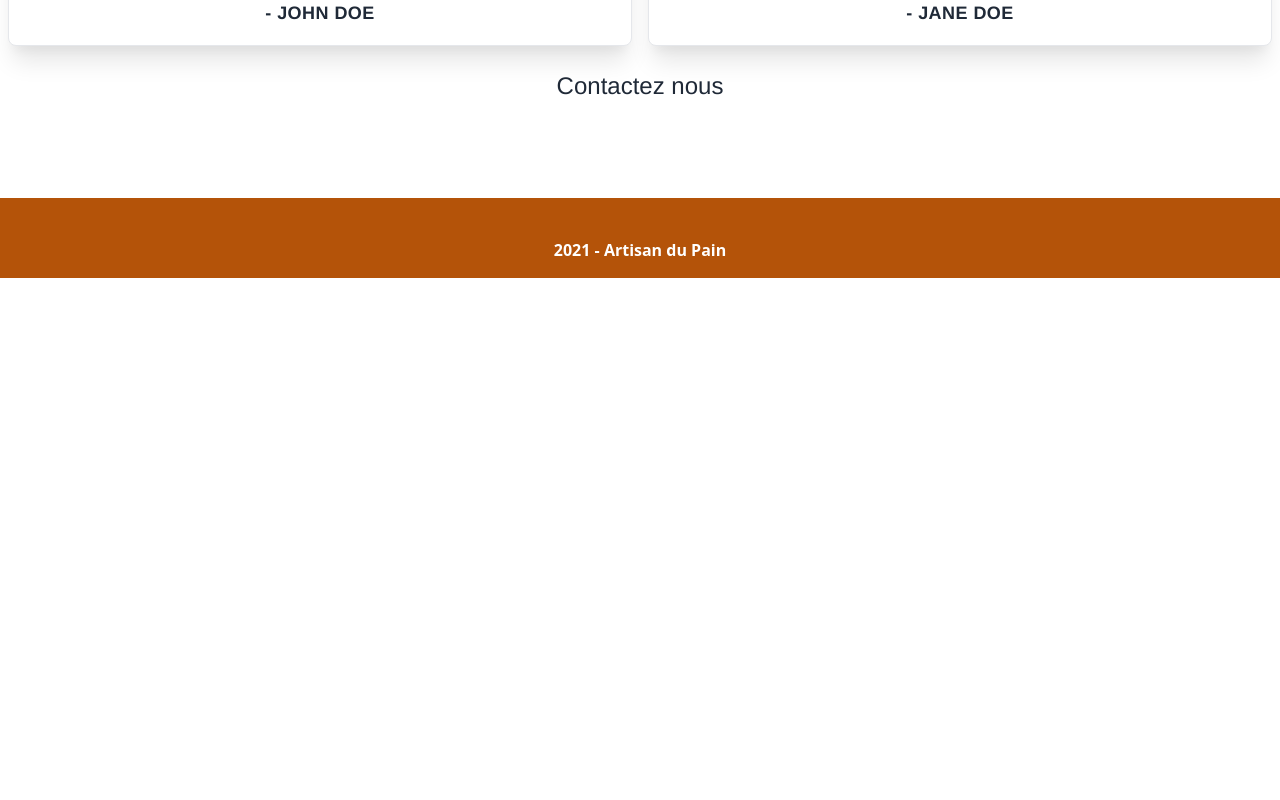
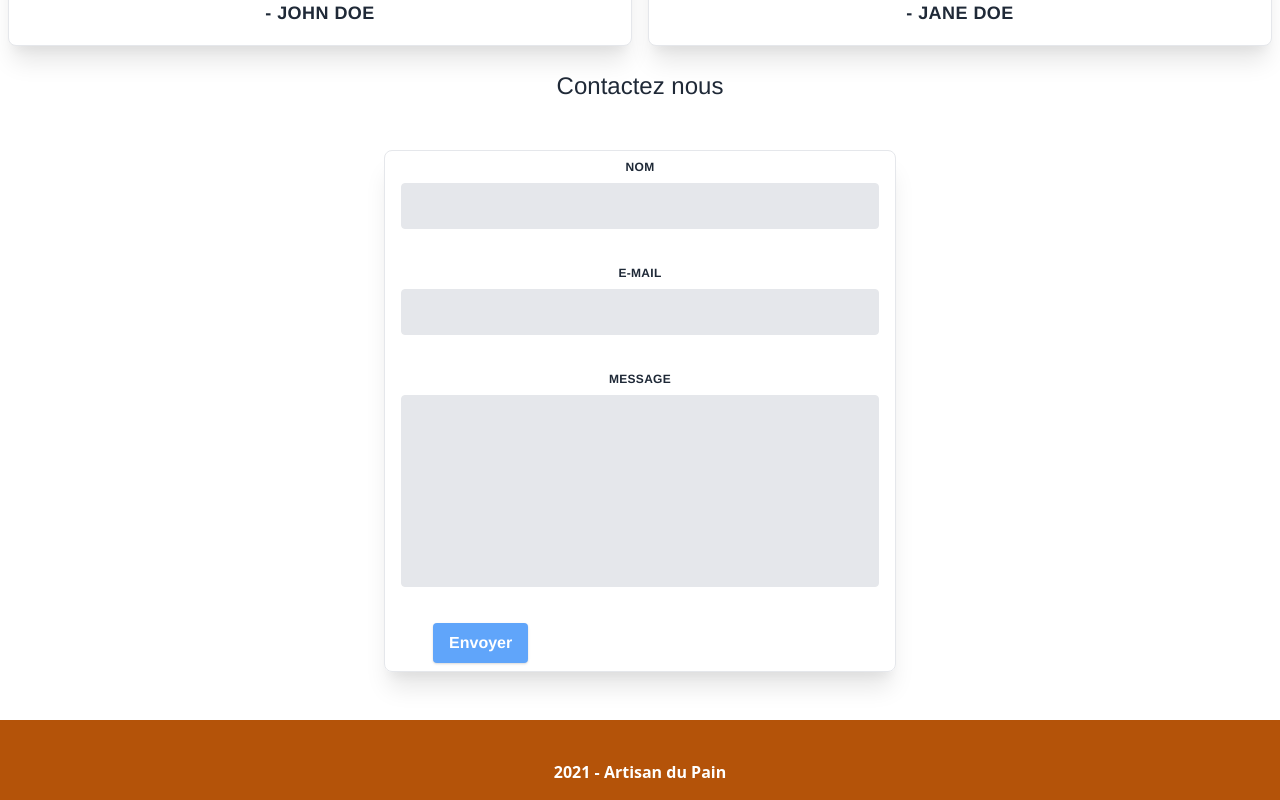
Before and after one commit to ZakariaBelbsir/Artisan-du-pain, a Vue app: page / in a window 1280 px wide. Shown: the part 1123-1923 px from the top of the page. Before the commit the page ends 1401 px from the top, so only its background shows below. Built offline with nearby package versions, Linux system fonts and the light colour scheme.

Commit message:
form submission 6

```diff
--- a/public/index.html
+++ b/public/index.html
@@ -13,5 +13,10 @@
     </noscript>
     <div id="app"></div>
     <!-- built files will be auto injected -->
+    <form name="ask-question" netlify netlify-honeypot="bot-field" hidden>
+        <input type="text" name="name" />
+        <input type="radio" name="panelist" />
+        <textarea name="question"></textarea>
+    </form>
   </body>
 </html>
--- a/src/components/Contact.vue
+++ b/src/components/Contact.vue
@@ -5,9 +5,9 @@
     </div>
     <div class="container my-12 flex content-center items-center">
       <form class="max-w-lg w-full mx-auto border shadow-xl rounded-lg px-4 py-2"
-            method="POST" netlify netlify-honeypot="bot-field"
+            method="POST" data-netlify="true" netlify-honeypot="bot-field"
             name="contact"
-            hidden>
+            >
         <input type="hidden" name="form-name" value="contact" />
         <div class="flex flex-wrap -mx-3 mb-6">
           <div class="w-full px-3">
```
